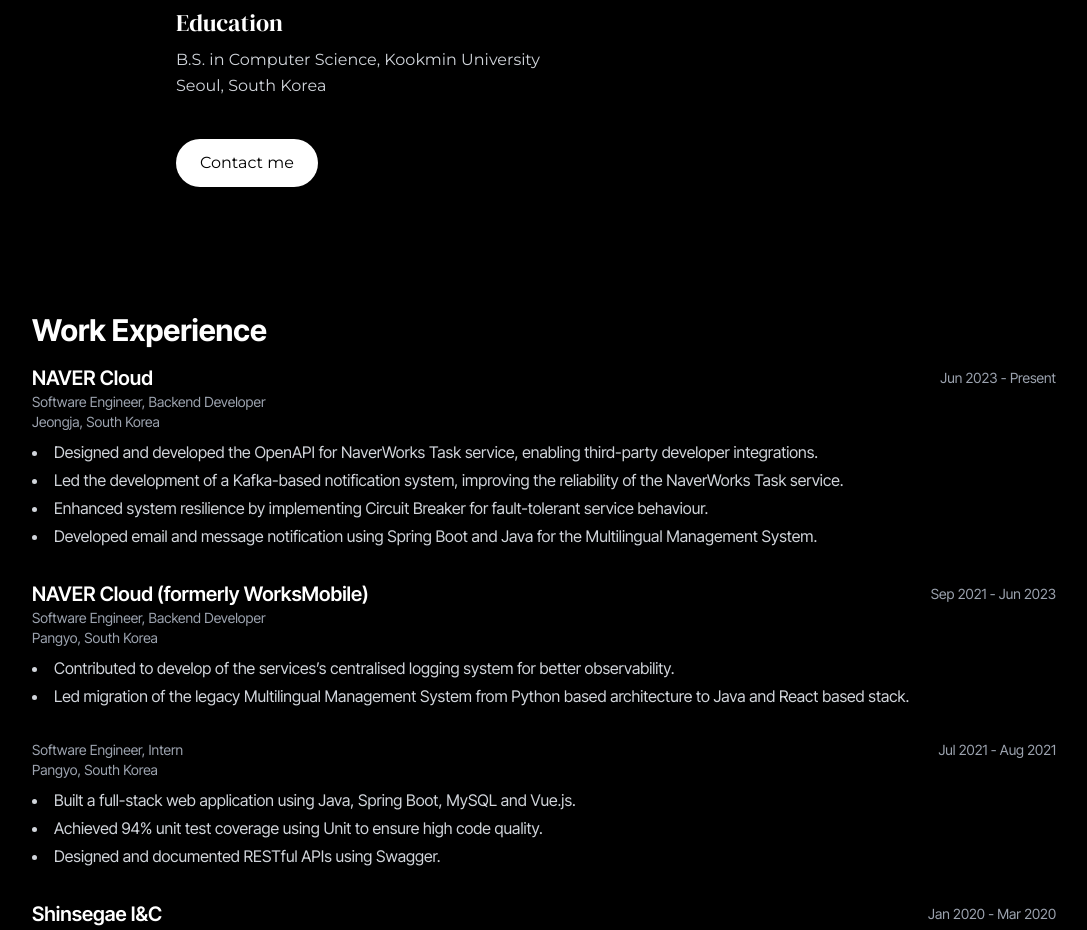
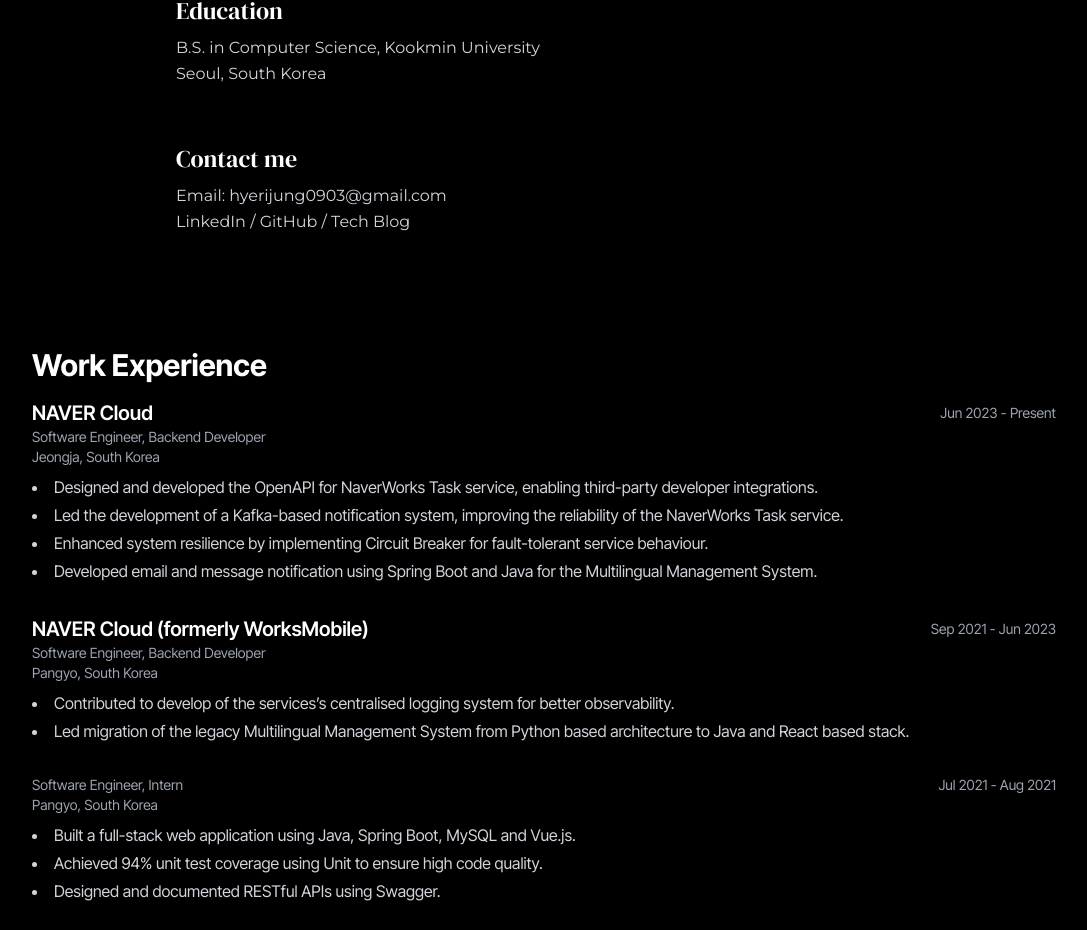
Before and after one commit to hyeri0903/hyeri0903.github.io, a Next.js app: page / in a window 1280 px wide. Shown: the part 1320-2250 px from the top of the page, without its empty margins (96-1183 px from the left). Built offline with nearby package versions, Linux system fonts and the light colour scheme.

Commit message:
add contact me info in profile

```diff
--- a/components/Profile.tsx
+++ b/components/Profile.tsx
@@ -47,12 +47,26 @@
           </div>
         </div>
         <div className="mt-5 mb-10 md:mb-20">
-          <button
+          {/* <button
             rel="noopener noreferrer"
             className="px-6 py-3 font-montserrat bg-black dark:bg-white text-white dark:text-black rounded-full hover:px-10 transition-all duration-300 ease-in-out"
           >
             Contact me
-          </button>
+          </button> */}
+           <div className="font-dmserif mt-5 text-2xl font-light leading-[1em] text-gray-900 dark:text-white">
+            Contact me
+          </div>
+          <div className="font-montserrat mt-3 text-[16px] leading-relaxed text-gray-700 dark:text-gray-300 font-normal">
+            Email: hyerijung0903@gmail.com <br/>
+            <a href="https://www.linkedin.com/in/hyerijung/" target="_blank" rel="noopener noreferrer" className="hover:underline">
+              <span>LinkedIn</span>
+            </a> / <a href="https://github.com/hyeri0903" target="_blank" rel="noopener noreferrer" className="hover:underline">
+              <span>GitHub</span>
+            </a> / <a href="https://hyeri0903.tistory.com/" target="_blank" rel="noopener noreferrer" className="hover:underline">
+              <span>Tech Blog</span>
+            </a>
+          </div>
+
         </div>
       </div>
 
```
